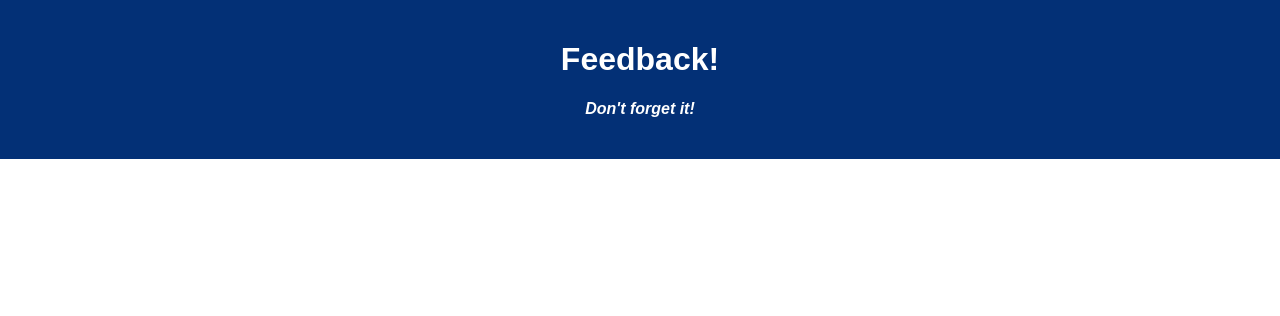
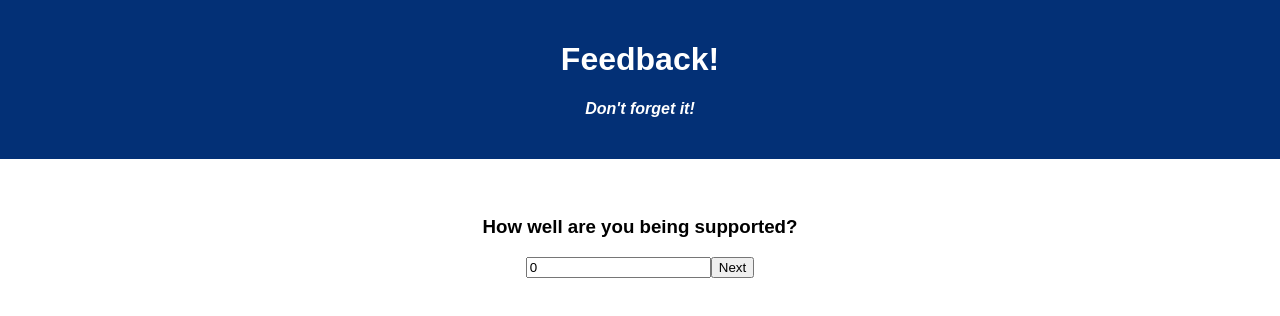
Before and after one commit to Raul17R/weekend-redux-feedback-loop, a React (Create React App) app: page /#/supported in a window 1280 px wide. Shown: the top 316 px of the page. Built offline with nearby package versions, Linux system fonts and the light colour scheme.

Commit message:
added supported tab and comments route as well

```diff
--- a/src/components/App/App.jsx
+++ b/src/components/App/App.jsx
@@ -5,6 +5,8 @@ import './App.css';
 import Header from '../Header/Header.jsx';
 import Feeling from '../Feeling/Feeling.jsx';
 import Understanding from '../Understanding/Understanding.jsx'
+import Supported from '../Supported/Supported.jsx';
+import Comments from '../Comments/Comments.jsx';
 
 function App() {
 
@@ -17,9 +19,15 @@ function App() {
             <Route exact path="/">
               <Feeling />
             </Route>
-            <Route exact path = "/understanding">
-              <Understanding />
-            </Route>
+              <Route exact path = "/understanding">
+                <Understanding />
+              </Route>
+                <Route exact path = "/supported">
+                  <Supported />
+                </Route>
+                  <Route exact path = "/comments">
+                    <Comments />
+                  </Route>
           </div>
       </Router>
     </div>
--- /dev/null
+++ b/src/components/Comments/Comments.jsx
@@ -0,0 +1,20 @@
+import { useSelector, useDispatch } from 'react-redux';
+import { useHistory } from 'react-router-dom';
+
+const Comments = () =>{
+    const history = useHistory();
+    const comments = useSelector(store => store.comments);
+    const dispatch = useDispatch();
+
+    const handleChange = (event) =>{
+        dispatch ({type: 'SET_COMMENTS', payload: event.target.value});
+    }
+    return (
+        <>
+            <h3>Any comments you want to leave?</h3>
+            <input value={comments} onChange={handleChange} className="input" type="text" />
+            <button onClick= {() => history.push('/summary')} className="button">Next</button>
+        </>
+    )
+}
+export default Comments;
--- /dev/null
+++ b/src/components/Supported/Supported.jsx
@@ -0,0 +1,22 @@
+import { useSelector, useDispatch } from 'react-redux';
+import { useHistory } from 'react-router-dom';
+
+const Supported = () =>{
+    const history = useHistory();
+    const supported = useSelector(store => store.supported);
+    const dispatch = useDispatch();
+
+    const handleChange = (event) =>{
+        dispatch ({type: 'SET_SUPPORTED', payload: event.target.value});
+    }
+    return(
+        <>
+            <h3>How well are you being supported?</h3>
+            <div>
+                <input value={supported} onChange={handleChange} className="input" type="number" />
+                <button onClick={() => history.push('/comments')} className="button">Next</button>
+            </div>
+        </>
+    )
+}
+export default Supported;
--- a/src/index.js
+++ b/src/index.js
@@ -27,6 +27,23 @@ const understanding = (state = 0, action) =>{
     return state;
 }
 
+const supported = (state = 0, action) =>{
+    if(action.type === 'SET_SUPPORTED'){
+        return action.payload;
+    }else if (action.type === 'CLEAR_ALL'){
+        return '';
+    }
+    return state;
+}
+
+const comments = (state = '', action) => {
+    if(action.type === 'SET_COMMENTS'){
+        return action.payload;
+    }else if (action.type === 'CLEAR_ALL'){
+        return '';
+    }
+    return state;
+}
 
 
 
@@ -39,6 +56,7 @@ const storeInstance = createStore(
         {
             feeling,
             understanding,
+            supported,
         }
     )
 )
```
